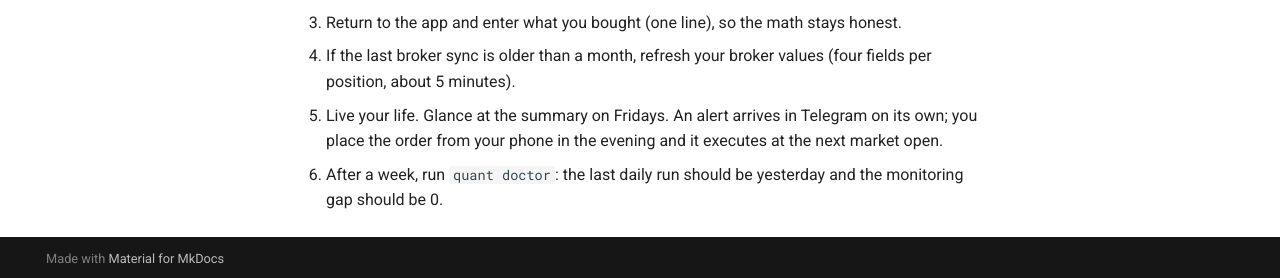
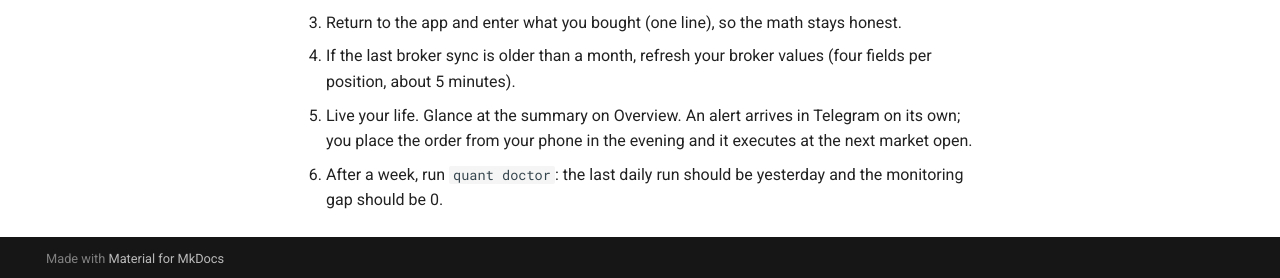
Before and after one commit to akmal523/quant, an MkDocs documentation site: the page built from docs/first_week.md, in a window 1280 px wide and 900 px high, scrolled down 1439 px. Shown: the part 619-897 px from the top of the window. Built offline with MkDocs 1.6.1 and Material for MkDocs 9.7.7, drawn with Linux system fonts in a browser that asks for light colours; comment, search, counter and statistics services are not loaded; some of the changed text lies outside the part shown.

Commit message:
docs: daily-check wording in first-week guide (6)

```diff
--- a/docs/first_week.md
+++ b/docs/first_week.md
@@ -12,7 +12,7 @@ setup command prints.
 5. Enter what you bought (one line), so the math stays honest.
 6. Refresh your broker values if the last sync is older than 35 days.
 7. Live your life.
-8. Glance at the summary on Fridays.
+8. Glance at the summary on Overview.
 9. A Telegram alert means place the order in the broker app; it executes at market open.
 
 ## Setting up the Telegram bot (5 minutes, once)
@@ -75,7 +75,7 @@ statement keeps the numbers you typed, labeled with the last sync date.
    honest.
 4. If the last broker sync is older than a month, refresh your broker values
    (four fields per position, about 5 minutes).
-5. Live your life. Glance at the summary on Fridays. An alert arrives in
+5. Live your life. Glance at the summary on Overview. An alert arrives in
    Telegram on its own; you place the order from your phone in the evening and
    it executes at the next market open.
 6. After a week, run `quant doctor`: the last daily run should be yesterday and
```
